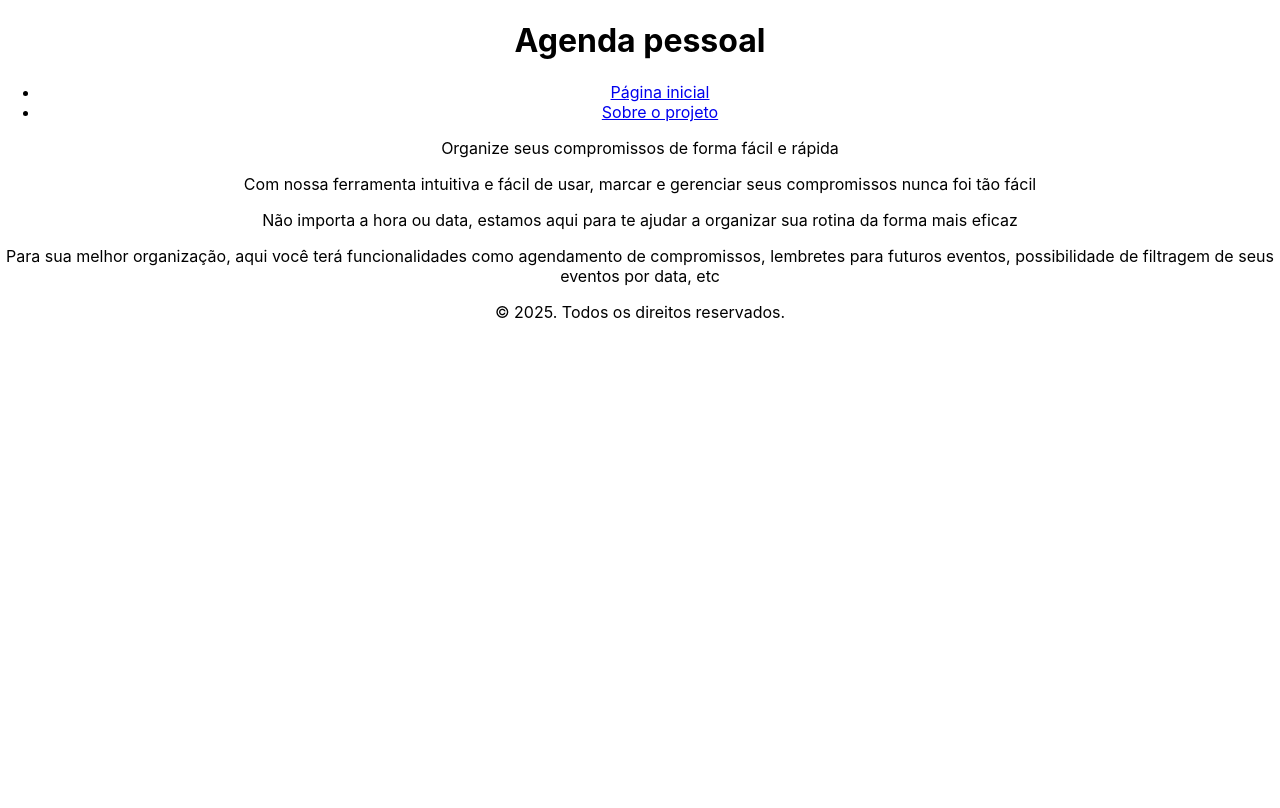
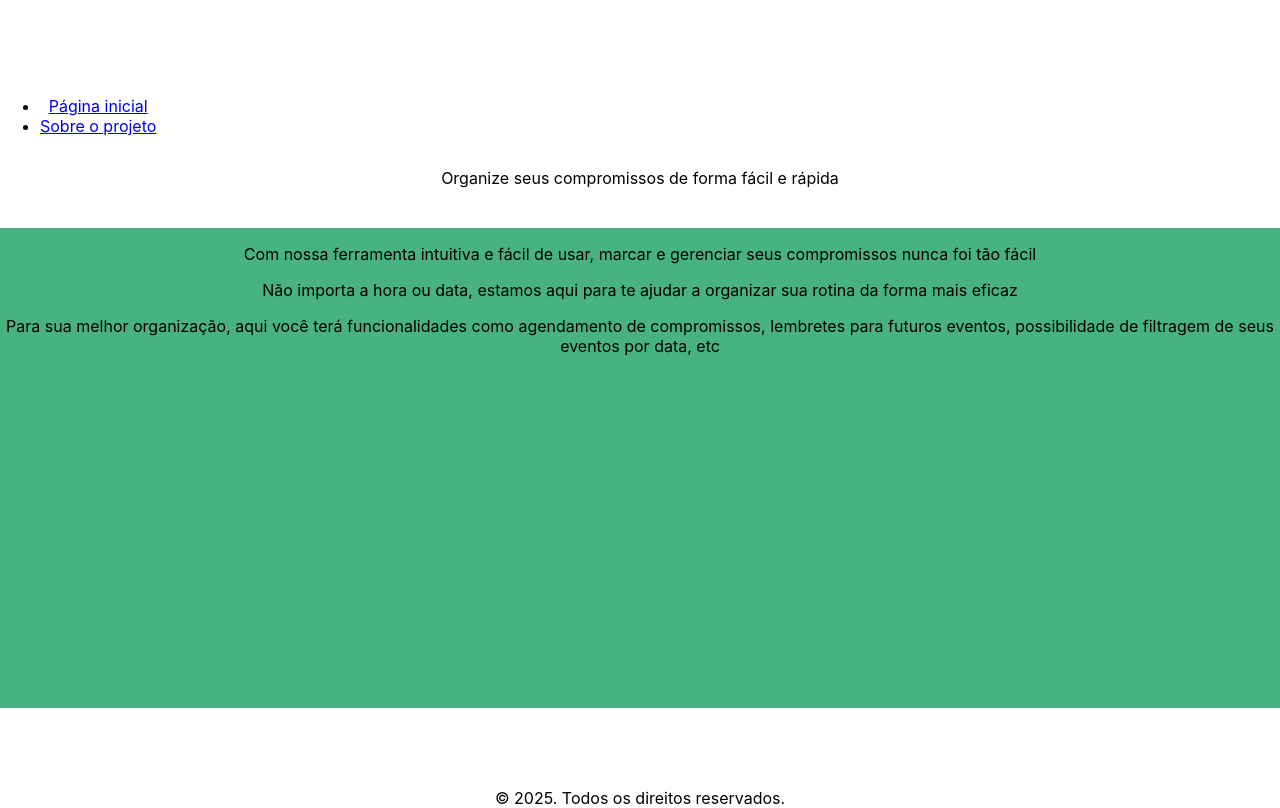
Before and after one commit to raulgelsleichter/Trabalho-Projeto-Aplicado, a React (Create React App) app in the folder agenda_compromissos/: page /sobre in a window 1280 px wide. Built offline with nearby package versions, Linux system fonts and the light colour scheme; the HTML template or start-up script is replaced by a standard one.

Commit message:
Adicionado css para alguns componentes, como Sobre e Header

```diff
--- /dev/null
+++ b/agenda_compromissos/src/componentes/Header/Header.css
@@ -0,0 +1,23 @@
+header{
+    width: 100vw;
+    height: 15vh;
+    display: flex;
+    position: fixed;
+    top: 0;
+    left: 0;
+    justify-content: space-around;
+    align-items: center;
+    background-color: #48B281;
+}
+
+#Titulo{
+    width: 30%;
+    color: #FFF;
+    font-family: "Antonio";
+}
+
+#menu{
+    width: 40%;
+    display: flex;
+    justify-content: space-between;
+}
--- a/agenda_compromissos/src/componentes/Header/Header.js
+++ b/agenda_compromissos/src/componentes/Header/Header.js
@@ -1,10 +1,11 @@
+import "./Header.css";
 import { Link } from 'react-router-dom';
 
 function Header() {
     return (
         <div>
-            <h1> Agenda pessoal</h1>
-            <nav>
+            <h1 id="Titulo"> Agenda pessoal</h1>
+            <nav id="menu">
                 <ul>
                     <li>
                         <Link to="/home"> Página inicial</Link>
--- a/agenda_compromissos/src/componentes/Home/Home.js
+++ b/agenda_compromissos/src/componentes/Home/Home.js
@@ -4,7 +4,7 @@ import Criarevento from "../Criarevento/Criarevento";
 function Home() {
     const dadosSalvos = localStorage.getItem("eventos");
     const eventosIniciais = dadosSalvos ? JSON.parse(dadosSalvos): [
-        { titulo: "Jogo no Brasileirão série B", descricao: "Avaí x Criciúma no sábado dia 28/06/2025, às 14 horas em campo pela série B do campeonato brasileiro"}
+        { titulo: "Jogo no Brasileirão série B", descricao: "Avaí x Criciúma na sexta-feira dia 27/06/2025, às 20:30 horas em campo pela série B do campeonato brasileiro"}
     ]
     const [eventos, atualizarEventos] = useState(eventosIniciais);
 
--- /dev/null
+++ b/agenda_compromissos/src/componentes/Sobre/Sobre.css
@@ -0,0 +1,15 @@
+#sobrenos{
+    display: flex;
+    width: 100%;
+    height: 60vh;
+    background-color: #48B281;
+    margin-top: 5vh;
+    margin-bottom: 10vh;
+    justify-content: space-around;
+}
+
+#sobrenos p{
+    display: flex;
+    justify-content: space-around;
+    width: 100%;
+}
--- a/agenda_compromissos/src/componentes/Sobre/Sobre.js
+++ b/agenda_compromissos/src/componentes/Sobre/Sobre.js
@@ -1,6 +1,8 @@
+import './Sobre.css';
+
 function Sobre() {
     return (
-        <div>
+        <div id='sobrenos'>
             <main>
                 <p> Com nossa ferramenta intuitiva e fácil de usar, marcar e gerenciar seus compromissos nunca foi tão fácil</p>
                 <p> Não importa a hora ou data, estamos aqui para te ajudar a organizar sua rotina da forma mais eficaz</p>
```
